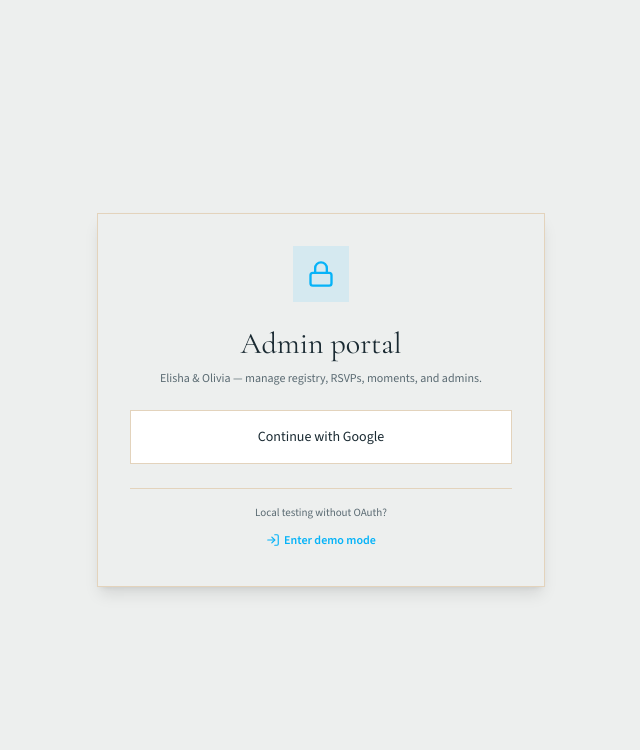
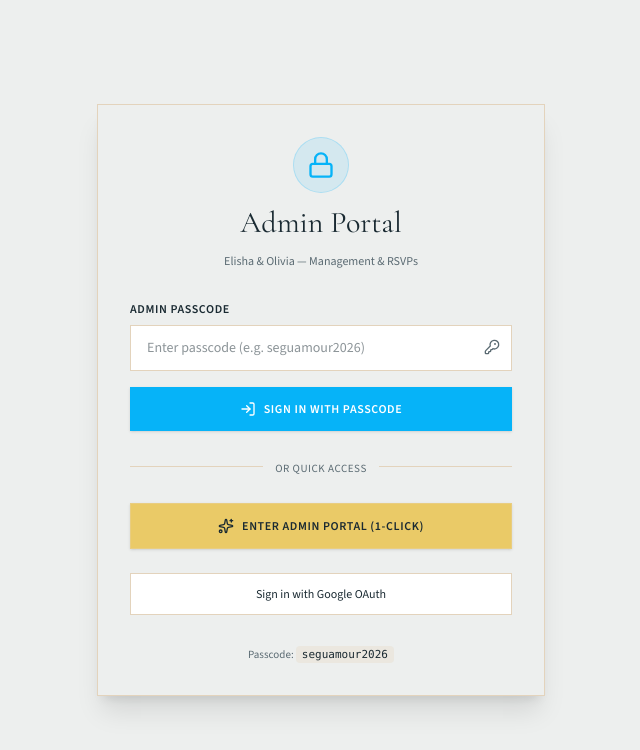
Before and after one commit to sharpshootergh/eli-and-olli, a Next.js app: page /admin/login in a window 1280 px wide. Shown: the top 750 px of the page, without its empty margins (319-959 px from the left). Built offline with nearby package versions, Linux system fonts and the light colour scheme; no server answers.

Commit message:
Enhance admin portal login with passcode and 1-click admin access

```diff
--- a/app/admin/layout.tsx
+++ b/app/admin/layout.tsx
@@ -45,13 +45,19 @@ export default function AdminLayout({ children }: { children: React.ReactNode })
     }
 
     async function verifyAuth() {
-      if (
-        typeof window !== 'undefined' &&
-        sessionStorage.getItem('admin_demo_authenticated') === 'true'
-      ) {
-        setUserEmail(siteConfig.primaryAdminEmail);
-        setAuthorized(true);
-        return;
+      if (typeof window !== 'undefined') {
+        const isLocalAuth =
+          localStorage.getItem('admin_authenticated') === 'true' ||
+          sessionStorage.getItem('admin_demo_authenticated') === 'true' ||
+          document.cookie.includes('admin_authenticated=true');
+
+        if (isLocalAuth) {
+          const storedEmail =
+            localStorage.getItem('admin_user_email') || siteConfig.primaryAdminEmail;
+          setUserEmail(storedEmail);
+          setAuthorized(true);
+          return;
+        }
       }
 
       const supabase = createClient();
@@ -81,7 +87,10 @@ export default function AdminLayout({ children }: { children: React.ReactNode })
 
   const handleSignOut = async () => {
     if (typeof window !== 'undefined') {
+      localStorage.removeItem('admin_authenticated');
+      localStorage.removeItem('admin_user_email');
       sessionStorage.removeItem('admin_demo_authenticated');
+      document.cookie = 'admin_authenticated=; path=/; max-age=0;';
     }
     const supabase = createClient();
     await supabase.auth.signOut();
--- a/app/admin/login/page.tsx
+++ b/app/admin/login/page.tsx
@@ -1,24 +1,40 @@
 'use client';
 
-import { useState, useEffect } from 'react';
+import { useState, useEffect, Suspense } from 'react';
 import { useRouter, useSearchParams } from 'next/navigation';
 import { createClient } from '@/lib/supabase/client';
 import { siteConfig } from '@/lib/site-config';
-import { Lock, ShieldAlert, LogIn } from 'lucide-react';
-import { Suspense } from 'react';
+import { Lock, ShieldAlert, KeyRound, LogIn, Sparkles, CheckCircle2 } from 'lucide-react';
 
 function LoginForm() {
   const router = useRouter();
   const searchParams = useSearchParams();
   const [loading, setLoading] = useState(false);
+  const [passcode, setPasscode] = useState('');
   const [localError, setLocalError] = useState('');
-  const error =
+  const [successMsg, setSuccessMsg] = useState('');
+
+  const urlError =
     searchParams.get('denied') === '1'
       ? 'Access denied. Your Google account is not on the admin allowlist.'
-      : localError;
+      : '';
+  const displayError = urlError || localError;
 
   useEffect(() => {
-    async function checkSession() {
+    async function checkExistingAuth() {
+      if (typeof window !== 'undefined') {
+        const isAuth =
+          localStorage.getItem('admin_authenticated') === 'true' ||
+          sessionStorage.getItem('admin_demo_authenticated') === 'true' ||
+          document.cookie.includes('admin_authenticated=true');
+
+        if (isAuth) {
+          router.push('/admin');
+          return;
+        }
+      }
+
+      try {
         const supabase = createClient();
         const {
           data: { session },
@@ -27,12 +43,58 @@ function LoginForm() {
         if (session?.user?.email) {
           const res = await fetch('/api/admin/check');
           const data = await res.json();
-        if (data.allowed) router.push('/admin');
+          if (data.allowed) {
+            localStorage.setItem('admin_authenticated', 'true');
+            localStorage.setItem('admin_user_email', session.user.email);
+            router.push('/admin');
+          }
+        }
+      } catch {
+        // Unconfigured Supabase gracefully caught
       }
     }
 
-    checkSession();
-  }, [router, searchParams]);
+    checkExistingAuth();
+  }, [router]);
+
+  const grantAdminAccess = (email: string) => {
+    if (typeof window !== 'undefined') {
+      localStorage.setItem('admin_authenticated', 'true');
+      localStorage.setItem('admin_user_email', email);
+      sessionStorage.setItem('admin_demo_authenticated', 'true');
+      document.cookie = 'admin_authenticated=true; path=/; max-age=2592000; SameSite=Lax';
+    }
+    setSuccessMsg('Authenticated! Entering admin portal…');
+    setTimeout(() => {
+      router.push('/admin');
+    }, 400);
+  };
+
+  const handlePasscodeSubmit = (e: React.FormEvent) => {
+    e.preventDefault();
+    setLocalError('');
+    const input = passcode.trim();
+
+    const validPasscodes = [
+      'seguamour2026',
+      'seguamour',
+      '2026',
+      'elishaatosagoe@gmail.com',
+      'elisha',
+      'olivia',
+      (process.env.NEXT_PUBLIC_ADMIN_PASSCODE || '').toLowerCase(),
+    ].filter(Boolean);
+
+    if (validPasscodes.includes(input.toLowerCase())) {
+      grantAdminAccess(siteConfig.primaryAdminEmail);
+    } else {
+      setLocalError('Invalid passcode. Use "seguamour2026" or click Direct Access below.');
+    }
+  };
+
+  const handleDirectAccess = () => {
+    grantAdminAccess(siteConfig.primaryAdminEmail);
+  };
 
   const handleGoogleLogin = async () => {
     setLoading(true);
@@ -47,56 +109,101 @@ function LoginForm() {
       });
       if (oauthError) throw oauthError;
     } catch (err) {
-      setLocalError(err instanceof Error ? err.message : 'Failed to sign in');
+      setLocalError(
+        err instanceof Error
+          ? err.message
+          : 'Google OAuth not configured yet. Please use Passcode or Direct Access below.'
+      );
       setLoading(false);
     }
   };
 
-  const handleDemoBypass = () => {
-    sessionStorage.setItem('admin_demo_authenticated', 'true');
-    router.push('/admin');
-  };
-
   return (
     <div className="min-h-screen flex items-center justify-center px-4 py-12 bg-wedding-white">
-      <div className="max-w-md w-full border border-wedding-brown bg-wedding-white p-8 shadow-lg space-y-6 text-center">
-        <div className="w-14 h-14 bg-wedding-blue/10 flex items-center justify-center mx-auto text-wedding-blue">
+      <div className="max-w-md w-full border border-wedding-brown bg-wedding-white p-8 shadow-xl space-y-6">
+        <div className="text-center space-y-3">
+          <div className="w-14 h-14 bg-wedding-blue/10 flex items-center justify-center mx-auto text-wedding-blue rounded-full border border-wedding-blue/20">
             <Lock className="w-7 h-7" />
           </div>
-
-        <div className="space-y-2">
-          <h1 className="font-serif text-3xl text-wedding-ink">Admin portal</h1>
+          <h1 className="font-serif text-3xl text-wedding-ink">Admin Portal</h1>
           <p className="text-xs text-wedding-muted">
-            {siteConfig.shortNames} — manage registry, RSVPs, moments, and admins.
+            {siteConfig.shortNames} — Management & RSVPs
           </p>
         </div>
 
-        {error && (
-          <div className="p-4 bg-red-50 border border-red-200 text-red-700 text-xs flex items-start gap-2 text-left">
-            <ShieldAlert className="w-5 h-5 shrink-0" />
-            <span>{error}</span>
+        {displayError && (
+          <div className="p-4 bg-red-50 border border-red-200 text-red-700 text-xs flex items-start gap-2.5">
+            <ShieldAlert className="w-4 h-4 shrink-0 mt-0.5" />
+            <span>{displayError}</span>
           </div>
         )}
 
+        {successMsg && (
+          <div className="p-4 bg-emerald-50 border border-emerald-200 text-emerald-800 text-xs flex items-center gap-2.5">
+            <CheckCircle2 className="w-4 h-4 shrink-0 text-emerald-600" />
+            <span>{successMsg}</span>
+          </div>
+        )}
+
+        {/* Passcode Login Form */}
+        <form onSubmit={handlePasscodeSubmit} className="space-y-4 pt-2">
+          <div>
+            <label htmlFor="passcode" className="block text-xs font-semibold uppercase tracking-wider text-wedding-ink mb-2">
+              Admin Passcode
+            </label>
+            <div className="relative">
+              <input
+                id="passcode"
+                type="password"
+                value={passcode}
+                onChange={(e) => setPasscode(e.target.value)}
+                placeholder="Enter passcode (e.g. seguamour2026)"
+                className="w-full px-4 py-3 bg-white border border-wedding-brown text-sm text-wedding-ink focus:outline-none focus:border-wedding-blue pr-10"
+              />
+              <KeyRound className="w-4 h-4 text-wedding-muted absolute right-3 top-3.5" />
+            </div>
+          </div>
+
+          <button
+            type="submit"
+            className="w-full py-3.5 px-6 bg-wedding-blue hover:bg-wedding-blue/90 text-white font-semibold text-xs uppercase tracking-wider transition-colors flex items-center justify-center gap-2 shadow-sm"
+          >
+            <LogIn className="w-4 h-4" />
+            Sign In with Passcode
+          </button>
+        </form>
+
+        <div className="relative my-6 text-center">
+          <div className="absolute inset-0 flex items-center">
+            <div className="w-full border-t border-wedding-brown" />
+          </div>
+          <span className="relative bg-wedding-white px-3 text-[11px] uppercase tracking-wider text-wedding-muted">
+            Or quick access
+          </span>
+        </div>
+
+        {/* 1-Click Direct Access */}
+        <button
+          type="button"
+          onClick={handleDirectAccess}
+          className="w-full py-3.5 px-6 bg-wedding-gold hover:bg-wedding-gold/90 text-wedding-ink font-semibold text-xs uppercase tracking-wider transition-colors flex items-center justify-center gap-2 shadow-sm border border-wedding-brown/30"
+        >
+          <Sparkles className="w-4 h-4 text-wedding-ink" />
+          Enter Admin Portal (1-Click)
+        </button>
+
+        {/* Google OAuth Alternative */}
         <button
           type="button"
           onClick={handleGoogleLogin}
           disabled={loading}
-          className="w-full py-4 px-6 bg-white hover:bg-wedding-brown/30 text-wedding-ink text-sm border border-wedding-brown flex items-center justify-center gap-3"
+          className="w-full py-3 px-6 bg-white hover:bg-wedding-brown/30 text-wedding-ink text-xs border border-wedding-brown flex items-center justify-center gap-2 transition-colors"
         >
-          {loading ? 'Redirecting…' : 'Continue with Google'}
+          {loading ? 'Redirecting…' : 'Sign in with Google OAuth'}
         </button>
 
-        <div className="pt-4 border-t border-wedding-brown space-y-2">
-          <p className="text-[11px] text-wedding-muted">Local testing without OAuth?</p>
-          <button
-            type="button"
-            onClick={handleDemoBypass}
-            className="text-xs text-wedding-blue hover:underline font-semibold inline-flex items-center gap-1"
-          >
-            <LogIn className="w-3.5 h-3.5" />
-            Enter demo mode
-          </button>
+        <div className="pt-2 text-center text-[11px] text-wedding-muted">
+          Passcode: <code className="bg-wedding-brown/30 px-1.5 py-0.5 rounded text-wedding-ink">seguamour2026</code>
         </div>
       </div>
     </div>
```
Lines whose indentation alone changed are shown as unchanged.
